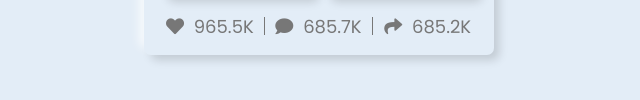
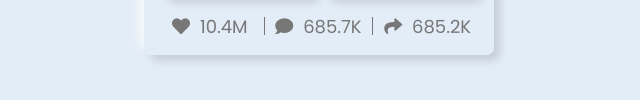
Before and after one commit to Bangsaint05/dangbang0609, a plain HTML site: page index.html in a window 1280 px wide. Shown: the part 564-664 px from the top of the page, 321-961 px from the left. Drawn offline with Linux system fonts and the light colour scheme.

Commit message:
Update index.html

```diff
--- a/index.html
+++ b/index.html
@@ -136,7 +136,7 @@
                     <div class="footer__item">
                         <span>
                             <i class="fas fa-heart"></i>
-                            965.5K
+                            10.4M
                         </span>
                     </div>
                     <div class="footer__item">
```
